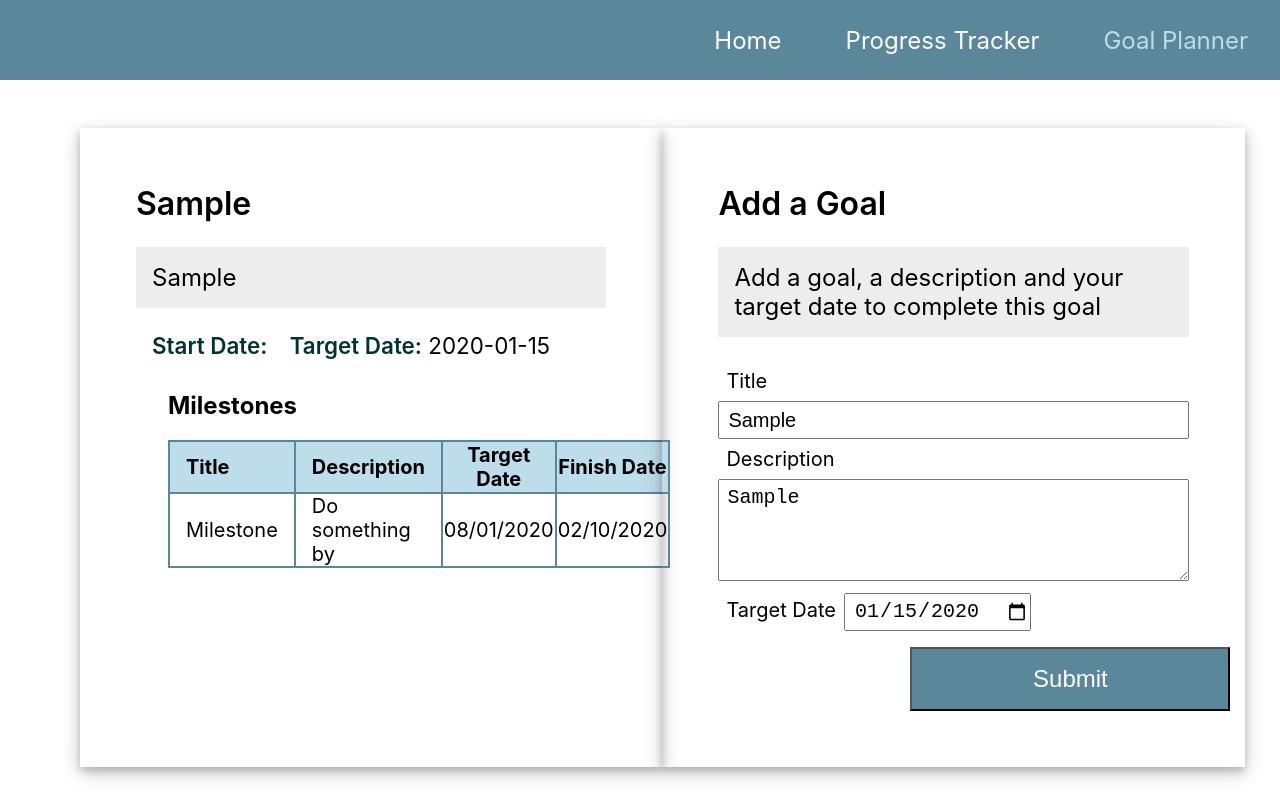
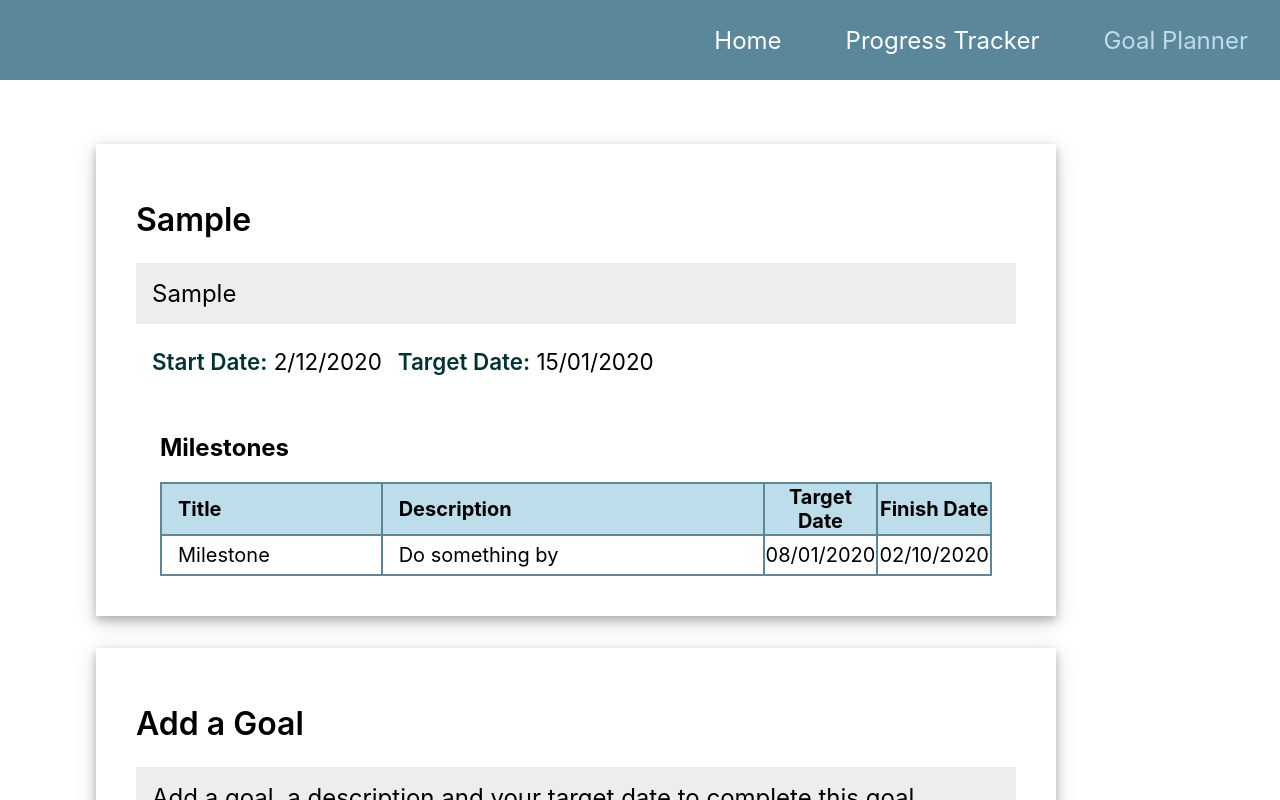
Before and after one commit to DennieCodes/goal-manifest, a React (Create React App) app: page /planner in a window 1280 px wide. Both pictures are taken after typing "Sample", "Sample", "2020-01-15" into the empty fields and a click on the button "Submit". Shown: the top 800 px of the page. Built offline with nearby package versions, Linux system fonts and the light colour scheme.

Commit message:
Added local storage for Planner

```diff
--- a/src/Planner/Goal.css
+++ b/src/Planner/Goal.css
@@ -1,7 +1,18 @@
 .goal-card {
-  width: 42%;
+  display: flex;
+  flex-direction: column;
+  align-items: center;
+
+  width: 55rem;
   box-shadow: 0 4px 8px 0 rgba(0, 0, 0, 0.2), 0 6px 20px 0 rgba(0, 0, 0, 0.19);
-  padding: 3.5rem;
+  padding: 2.5rem;
+  margin: 1rem;
+}
+
+.goal-card-header {
+  width: 100%;
+  margin: 1rem;
+  padding: 0 1rem;
 }
 
 .goal-card__title {
@@ -21,8 +32,7 @@
 }
 
 .goal-subcard {
-  /* width: 100%; */
-  margin: 2rem;
+  margin: 0 1.5rem;
 }
 
 .goal-card__dates {
--- a/src/Planner/Goal.js
+++ b/src/Planner/Goal.js
@@ -17,7 +17,7 @@ export default class Goal extends Component {
 
     return (
       <div className="goal-card">
-        <header>
+        <header className="goal-card-header">
           <h2 className="goal-card__title">{this.props.title}</h2>
           <p className="goal-card__desc">{this.props.desc}</p>
           <p className="goal-card__dates">
@@ -40,7 +40,7 @@ export default class Goal extends Component {
             </thead>
 
             <tbody>
-                {milestones}
+              {milestones}
             </tbody>
           </table>
 
--- a/src/Planner/GoalForm.js
+++ b/src/Planner/GoalForm.js
@@ -7,7 +7,8 @@ export default class GoalForm extends Component {
     this.state = {
       title: "",
       desc: "",
-      target: ""
+      target: "",
+      start: ""
     }
 
     this.handleChange = this.handleChange.bind(this);
@@ -19,32 +20,42 @@ export default class GoalForm extends Component {
     this.setState({ [evt.target.name]: evt.target.value});
   }
 
+  // Function that passes submitted form data through addGoal function passed by props
   handleSubmit(evt) {
     evt.preventDefault();
     this.props.addGoal(this.state);
-    // Make sure to reset state after adding
+    this.setState({
+      title: "",
+      desc: "",
+      target: ""
+    })
   }
 
   render() {
     return (
       <div className="goal-card">
-        <h3 className="goal-card__title">Add a Goal</h3>
-        <p className="goal-card__desc">Add a goal, a description and your target date to complete this goal</p>
+        <header className="goal-card-header">
+          <h3 className="goal-card__title">Add a Goal</h3>
+          <p className="goal-card__desc">Add a goal, a description and your target date to complete this goal</p>
+        </header>
 
         <form className="goal-form" onSubmit={this.handleSubmit}>
           <label className="activity-form__label" htmlFor="title">Title</label>
           <input className="activity-form__input" type="text" id="title" name="title"
+            value={this.state.title}
             onChange={this.handleChange}>
           </input>
 
           <label className="activity-form__label" htmlFor="desc">Description</label>
           <textarea className="activity-form__input" type="text" id="desc" name="desc" rows="3"
+            value={this.state.desc}
             onChange={this.handleChange}>
           </textarea>
 
           <div className="activity-form__row-grouping">
             <label className="activity-form__label" htmlFor="title">Target Date</label>
             <input className="activity-form__input" type="date" id="target" name="target"
+              value={this.state.target}
               onChange={this.handleChange}>
             </input>
 
--- a/src/Planner/Planner.js
+++ b/src/Planner/Planner.js
@@ -10,15 +10,43 @@ export default class Planner extends Component {
     this.state = { goal: [] }
 
     this.addGoal = this.addGoal.bind(this);
+    this.updateLocalStorage = this.updateLocalStorage.bind(this);
   }
 
   // Function that adds the goal from GoalForm onto the state array: goal
   addGoal(goal) {
-    let newGoal = {...goal, id: uuid()};
+
+    // You need to parse the target date to the correct format below
+    // yyyy/mm/dd
+    // str.substr(start, length)
+    let parsedTarget = `${goal.target.substr(8, 2)}/${goal.target.substr(5, 2)}/${goal.target.substr(0, 4)}`;
+    goal.target = parsedTarget;
+
+    let curDate = new Date();
+    let parseDate = `${curDate.getMonth()+1}/${curDate.getDate()}/${curDate.getFullYear()}`;
+
+    let newGoal = {...goal, id: uuid(), start: parseDate, milestones: [{}]};
 
     this.setState(state => ({
       goal: [...state.goal, newGoal]
     }));
+  }
+
+  componentDidMount() {
+    this.setState({
+      goal: JSON.parse(window.localStorage.getItem("goal")) || []
+    });
+  }
+
+  // Function that executes whenever changes affect the React component
+  componentDidUpdate() {
+    console.log('Component Updated');
+    this.updateLocalStorage();
+  }
+
+  // Function that stores locally any changes to activity
+  updateLocalStorage() {
+    window.localStorage.setItem("goal", JSON.stringify(this.state.goal));
   }
 
   render() {
@@ -47,8 +75,10 @@ export default class Planner extends Component {
 
     return (
       <div className="planner">
-        {goals}
-        <GoalForm addGoal={this.addGoal}/>
+        <section className="section--row">
+          {goals}
+          <GoalForm addGoal={this.addGoal}/>
+        </section>
       </div>
     )
   }
```
